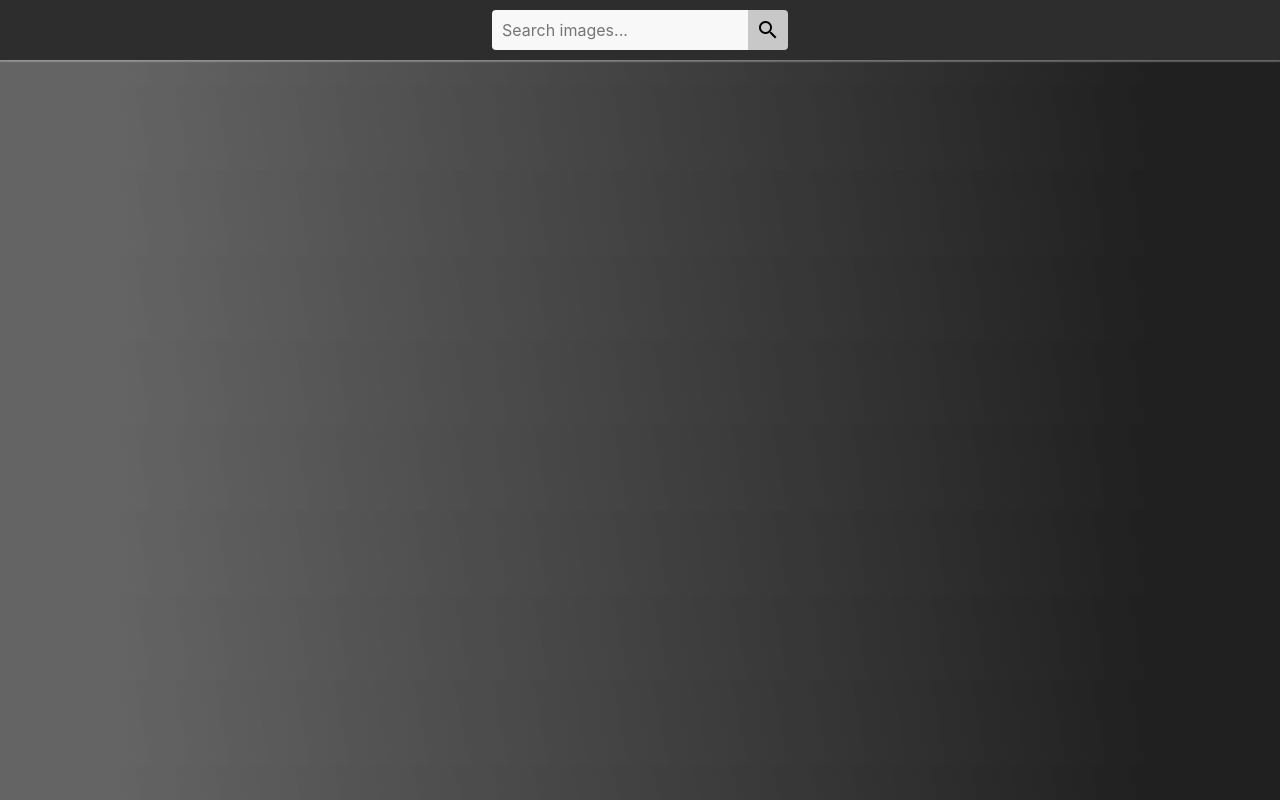
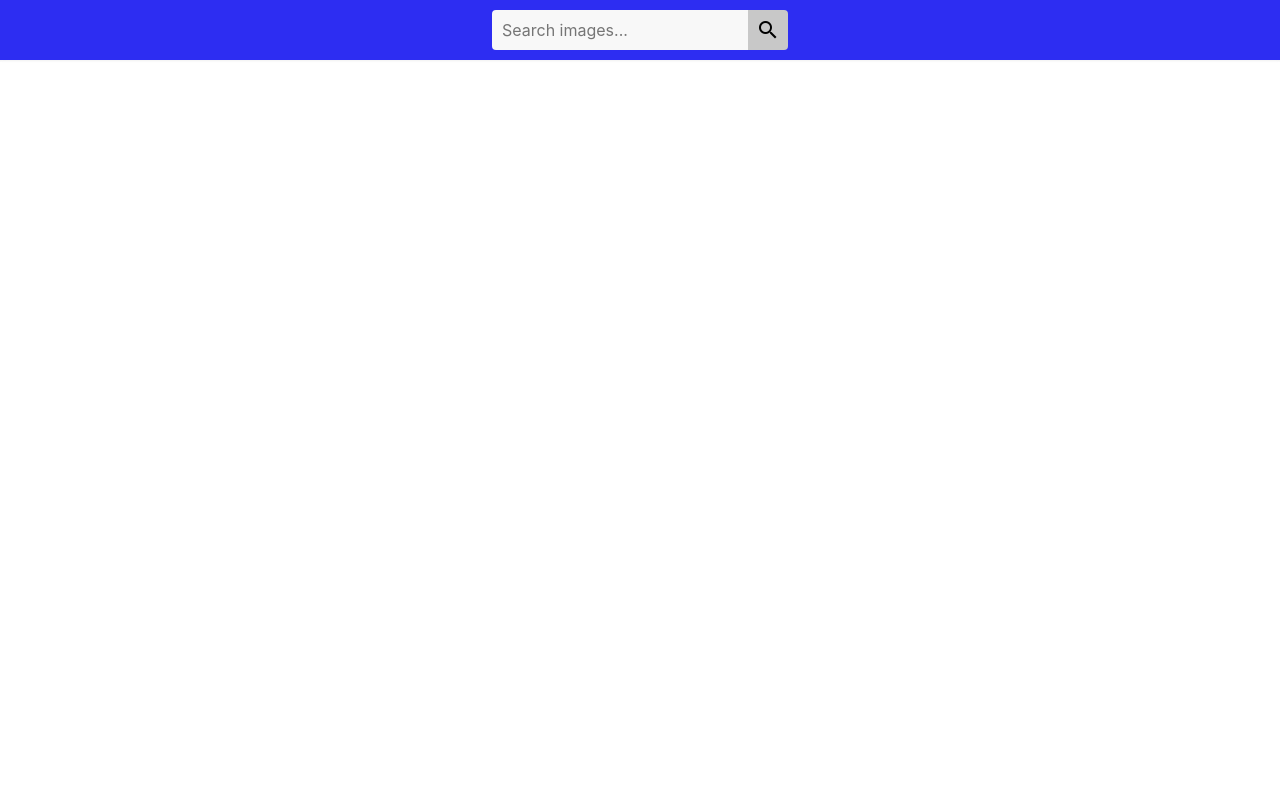
Before and after one commit to Nazar-kulyk/goit-js-hw-11, a website built with Parcel: page src/index.html in a window 1280 px wide. Built offline with nearby package versions, Linux system fonts and the light colour scheme.

Commit message:
style ok

```diff
--- a/src/sass/_example.scss
+++ b/src/sass/_example.scss
@@ -9,9 +9,8 @@ body {
   -moz-osx-font-smoothing: grayscale;
   font-size: 1em;
   line-height: 1.5;
-  color: rgb(0, 0, 0);
+  color: rgb(241, 239, 239);
   margin: 0;
-  background-image: linear-gradient(-100deg, rgba(7, 7, 7, 0.9) 10%, rgba(61, 61, 61, 0.8) 90%);
 }
 
 a {
@@ -27,7 +26,7 @@ p {
   padding-top: 10px;
   padding-bottom: 10px;
   position: fixed;
-  background-color: #2d2d2e;
+  background-color: #2d2df2;
   box-shadow: 0 1px 3px rgba(235, 235, 235, 0.12), 0 1px 1px rgba(207, 207, 207, 0.14),
     0 2px 1px rgba(241, 241, 241, 0.2);
   z-index: 1;
```
